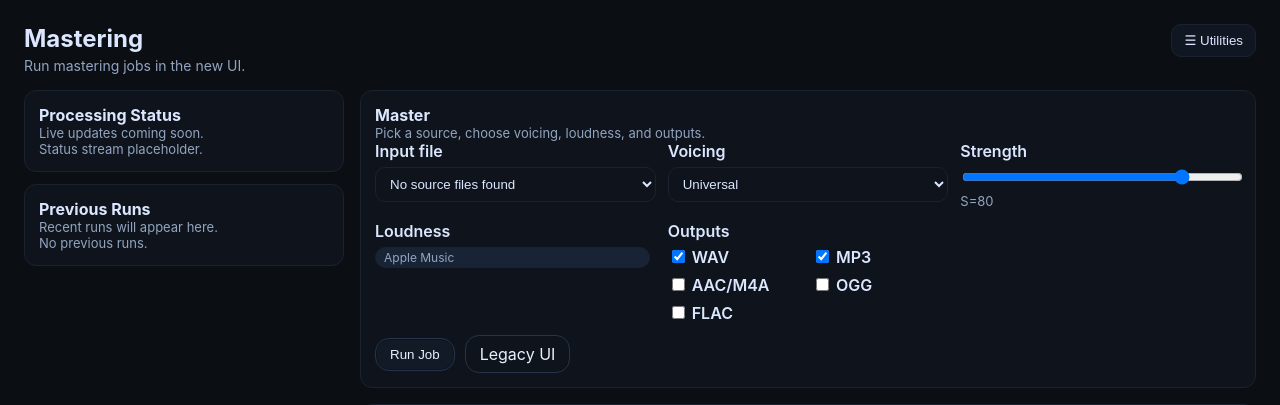
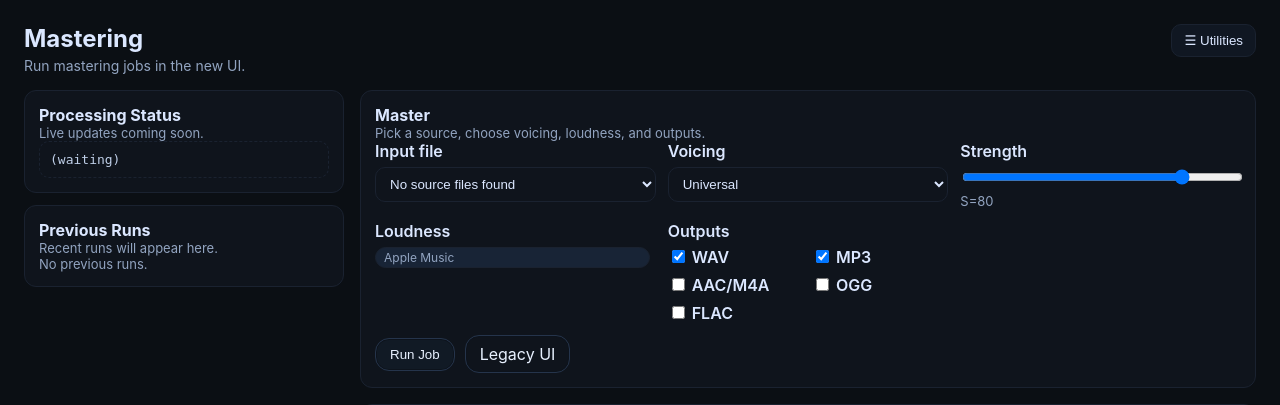
Before and after one commit to jasondaemon/sonustemper, a FastAPI app: page /ui/mastering in a window 1280 px wide. Shown: the top 405 px of the page. Run offline with FastAPI, Linux system fonts and the light colour scheme; parts of the project's set-up code (start-up, migrations or seed data) failed here and were passed over; some libraries are stand-ins or nearby versions.

Commit message:
NewUI - Continued work on Mastering ui 7

```diff
--- a/sonustemper-ui/app/static/css/app.css
+++ b/sonustemper-ui/app/static/css/app.css
@@ -51,6 +51,17 @@ h1{margin:0;font-size:24px;}
 }
 .master-grid .full-width{
   grid-column:1 / -1;
+}
+.status-list{
+  background:#0f141c;
+  border:1px dashed var(--line);
+  border-radius:10px;
+  padding:10px;
+  font-family: monospace;
+  font-size: 13px;
+  max-height: 240px;
+  overflow:auto;
+  color:#bfcfe8;
 }
 .form-grid{display:grid;grid-template-columns:repeat(auto-fit,minmax(260px,1fr));gap:12px;}
 .form-row{display:flex;flex-direction:column;gap:6px;}
--- a/sonustemper-ui/app/templates/pages/mastering.html
+++ b/sonustemper-ui/app/templates/pages/mastering.html
@@ -10,7 +10,7 @@
         <div class="muted">Live updates coming soon.</div>
       </div>
     </div>
-    <div class="muted">Status stream placeholder.</div>
+    <div class="status-list" id="statusList">(waiting)</div>
   </div>
   <div class="card">
     <div class="card-head">
@@ -130,6 +130,25 @@
     }
   }
   loadFiles();
+  // initial prev list without selecting output to avoid duplicate fetch on auto-load
+  refreshPrevRuns(false);
+
+  async function refreshPrevRuns(selectLatest){
+    try{
+      const res = await fetch('/ui/partials/master_prev',{cache:'no-store'});
+      const html = await res.text();
+      const wrap = document.getElementById('prevRunsWrap');
+      if(wrap){
+        wrap.innerHTML = html;
+        if(selectLatest){
+          const firstBtn = wrap.querySelector('.run-item');
+          if(firstBtn){ firstBtn.click(); }
+        }
+      }
+    }catch(err){
+      showToast('Failed to refresh runs');
+    }
+  }
 
   const form = document.getElementById('masterForm');
   form.addEventListener('submit', async (e)=>{
@@ -145,6 +164,7 @@
         showToast('Run failed: '+ (err.detail || res.status));
       }else{
         showToast('Job started');
+        refreshPrevRuns(true);
       }
     }catch(err){
       showToast('Network error');
```
